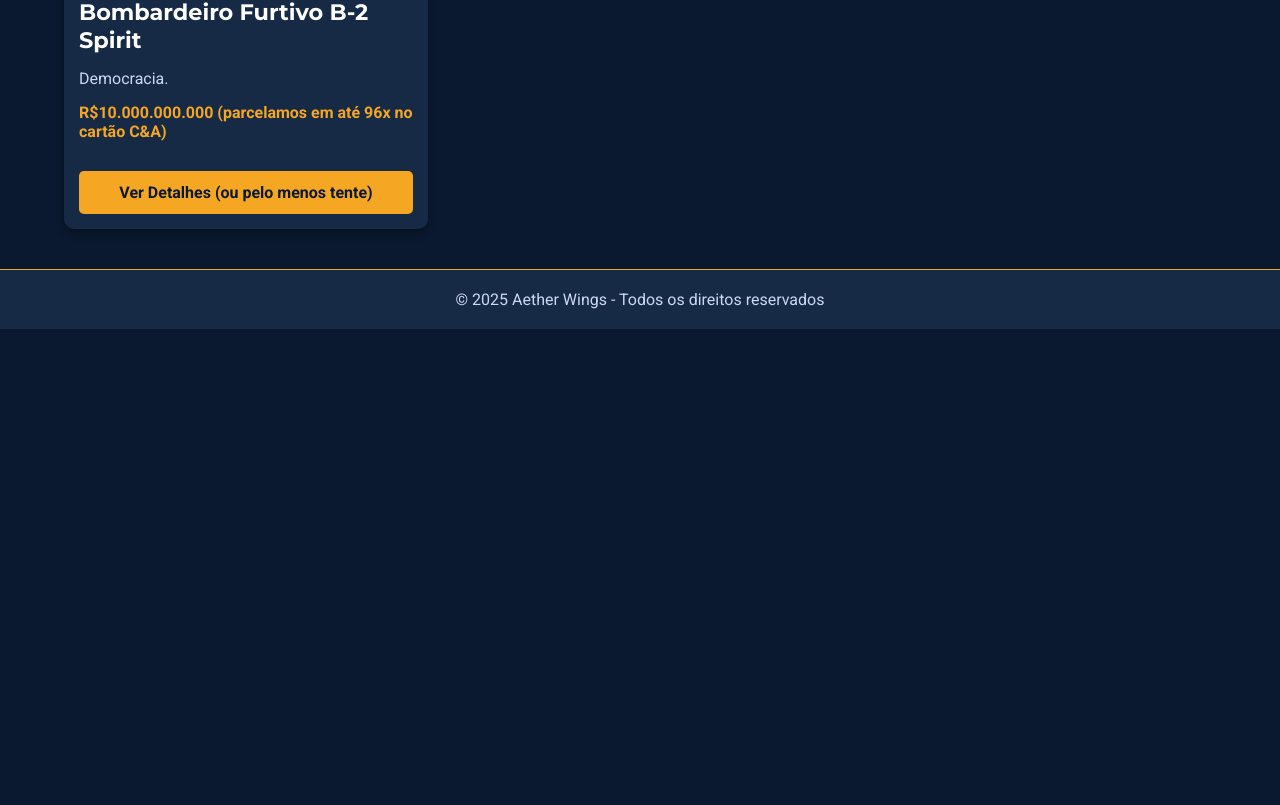
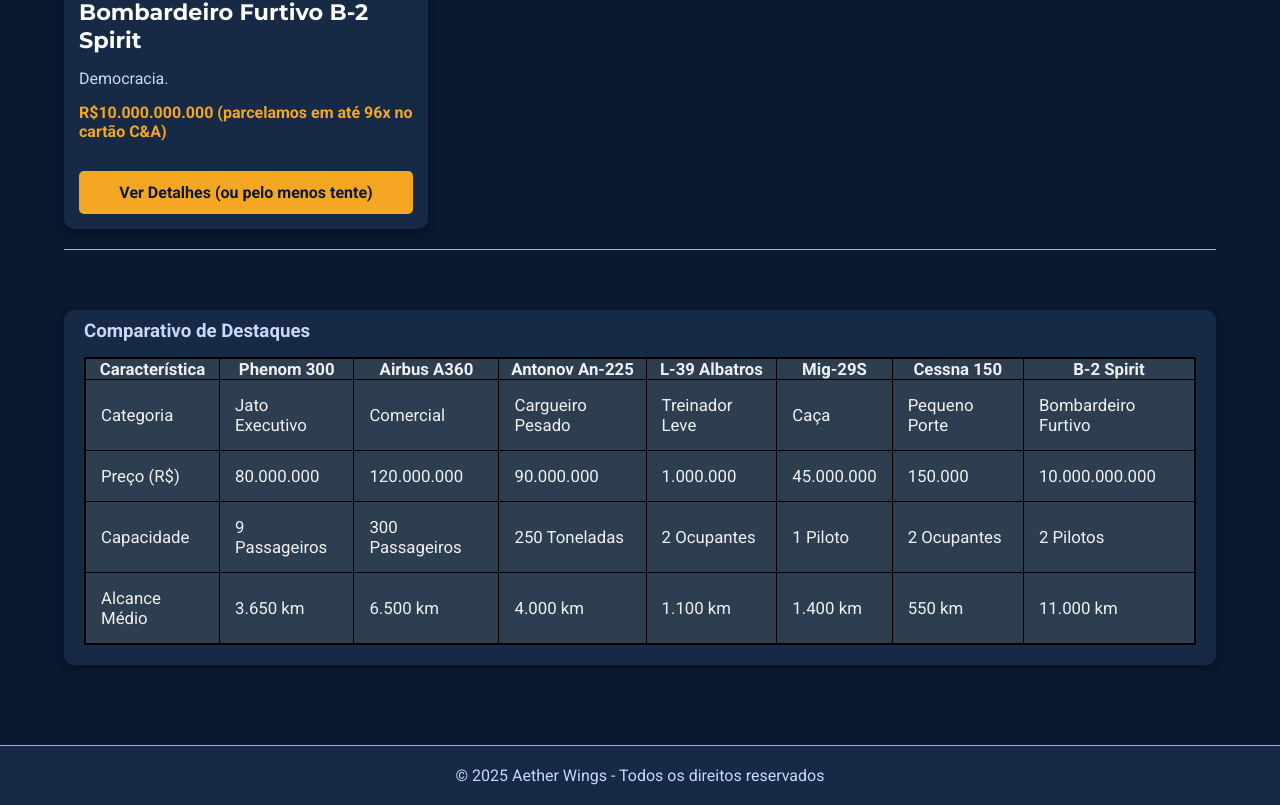
Before and after one commit to joaofdurao/projeto-aether-wings, a plain HTML site: page index.html in a window 1280 px wide. Shown: the part 1436-2241 px from the top of the page. Before the commit the page ends 1765 px from the top, so only its background shows below. Drawn offline with Linux system fonts and the light colour scheme.

Commit message:
Criei a tabela na pagina index, estilizei a pagina sobre e adicionei uma linha de codigo da pagina contato, para ficar parecido com a sobre.

```diff
--- a/assets/css/styles.css
+++ b/assets/css/styles.css
@@ -139,10 +139,10 @@ main h2 {
 
 hr {
   border: none;
-    height: 1px;
-    background-color: var(--dourado-acento);
-    margin: 20px 0;
-    width: 100%;
+  height: 1px;
+  background-color: var(--dourado-acento);
+  margin: 20px 0;
+  width: 100%;
 }
 
 footer {
@@ -153,3 +153,72 @@ footer {
   margin-top: 40px;
   border-top: 1px solid var(--dourado-acento);
 }
+
+.item-sobre {
+  margin: 20px;
+  background-color: var(--azul-secundario);
+  padding: 20px;
+  border-radius: 8px;
+  box-shadow: 0 4px 8px rgba(0, 0, 0, 0.3);
+}
+
+.item-sobre2 {
+  margin-bottom: 10px;
+  line-height: 1.5;
+}
+
+.item-sobre2 ul {
+  padding-left: 20px;
+}
+
+.item-sobre2 {
+  margin: 20px;
+  background-color: var(--azul-secundario);
+  padding: 20px;
+  border-radius: 8px;
+  box-shadow: 0 4px 8px rgba(0, 0, 0, 0.3);
+}
+
+table,
+th,
+td {
+  border: 1px solid black;
+  border-collapse: collapse;
+}
+th {
+  font-weight: bold;
+}
+
+.container-tabela {
+  display: inline-block;
+  margin: 40px auto;
+  padding: 20px;
+  background-color: var(--azul-secundario);
+  border-radius: 10px;
+  box-shadow: 0 4px 8px rgba(0, 0, 0, 0.2);
+}
+
+.container-tabela h3 {
+  margin-top: -10px;
+  margin-bottom: 15px;
+}
+
+.tabela {
+  border-collapse: collapse;
+  table-layout: auto;
+  color: #f0f0f0;
+  font-size: 1.05em;
+  background-color: #2c3e50;
+  border: 1px solid #000;
+}
+
+.tabela thead th {
+  background-color: #1a293b;
+  padding: 18px 15px;
+  border: 1px solid #000000;
+}
+
+.tabela tbody td {
+  padding: 15px;
+  border: 1px solid #000000;
+}
--- a/index.html
+++ b/index.html
@@ -84,6 +84,75 @@
       </div>
     </div>
 
+    <hr>
+
+
+    <section class="container-tabela">
+      <h3>Comparativo de Destaques</h3>
+      <div class="tabela">
+
+
+        <table>
+            <head>
+                <tr>
+                    <th>Característica</th>
+                    <th>Phenom 300</th>
+                    <th>Airbus A360</th>
+                    <th>Antonov An-225</th>
+                    <th>L-39 Albatros</th>
+                    <th>Mig-29S</th>
+                    <th>Cessna 150</th>
+                    <th>B-2 Spirit</th>
+                </tr>
+            </thead>
+            <tbody>
+                <tr>
+                    <td>Categoria</td>
+                    <td>Jato Executivo</td>
+                    <td>Comercial</td>
+                    <td>Cargueiro Pesado</td>
+                    <td>Treinador Leve</td>
+                    <td>Caça</td>
+                    <td>Pequeno Porte</td>
+                    <td>Bombardeiro Furtivo</td>
+                </tr>
+                <tr>
+                    <td>Preço (R$)</td>
+                    <td>80.000.000</td>
+                    <td>120.000.000</td>
+                    <td>90.000.000</td>
+                    <td>1.000.000</td>
+                    <td>45.000.000</td>
+                    <td>150.000</td>
+                    <td>10.000.000.000</td>
+                </tr>
+                <tr>
+                    <td>Capacidade</td>
+                    <td>9 Passageiros</td>
+                    <td>300 Passageiros</td>
+                    <td>250 Toneladas</td>
+                    <td>2 Ocupantes</td>
+                    <td>1 Piloto</td>
+                    <td>2 Ocupantes</td>
+                    <td>2 Pilotos</td>
+                </tr>
+                <tr>
+                    <td>Alcance Médio</td>
+                    <td>3.650 km</td>
+                    <td>6.500 km</td>
+                    <td>4.000 km</td>
+                    <td>1.100 km</td>
+                    <td>1.400 km</td>
+                    <td>550 km</td>
+                    <td>11.000 km</td>
+                </tr>
+
+            </body>
+        </table>
+      </section>
+    </div>
+</section>
+
   </main>
 
   <footer>
```
Also changed, not shown: contato.html (+19 -12 lines), sobre.html (+20 -12 lines), 1 other file.
